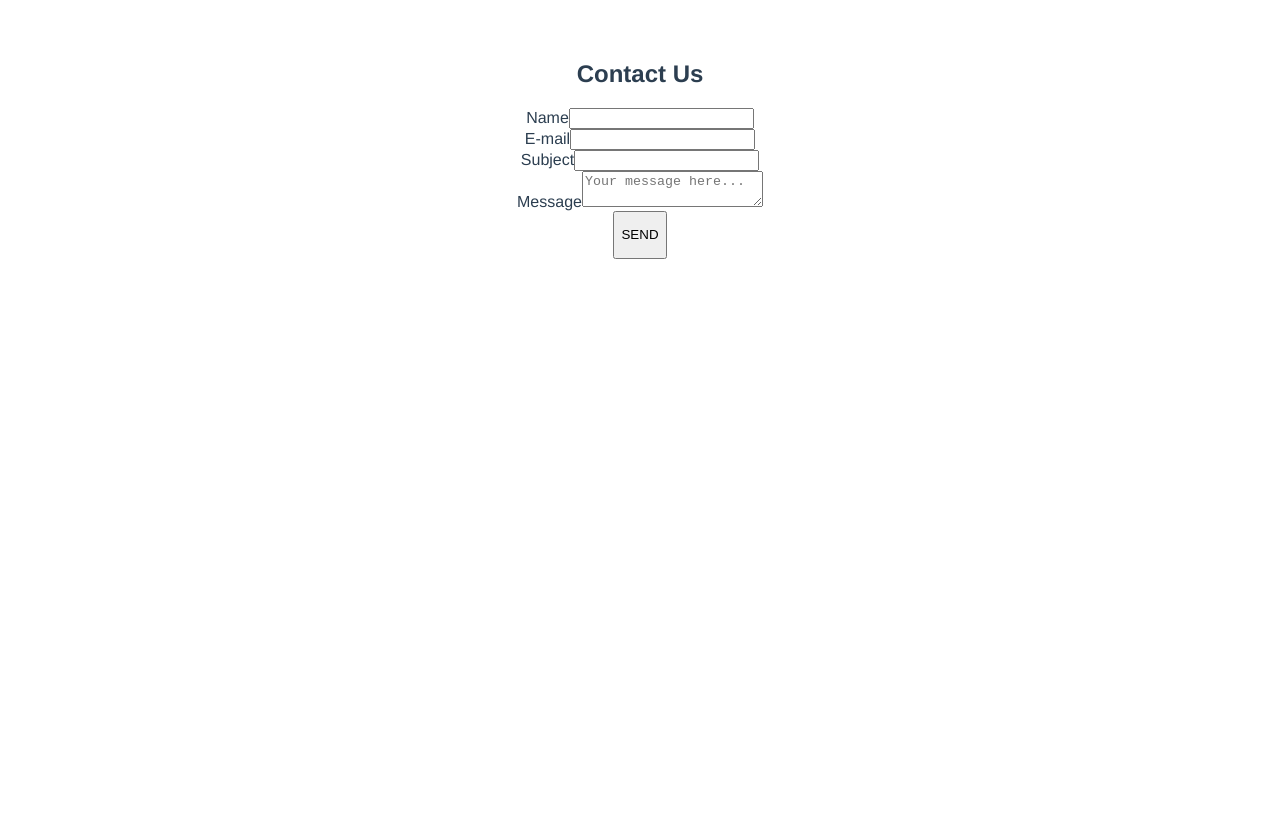
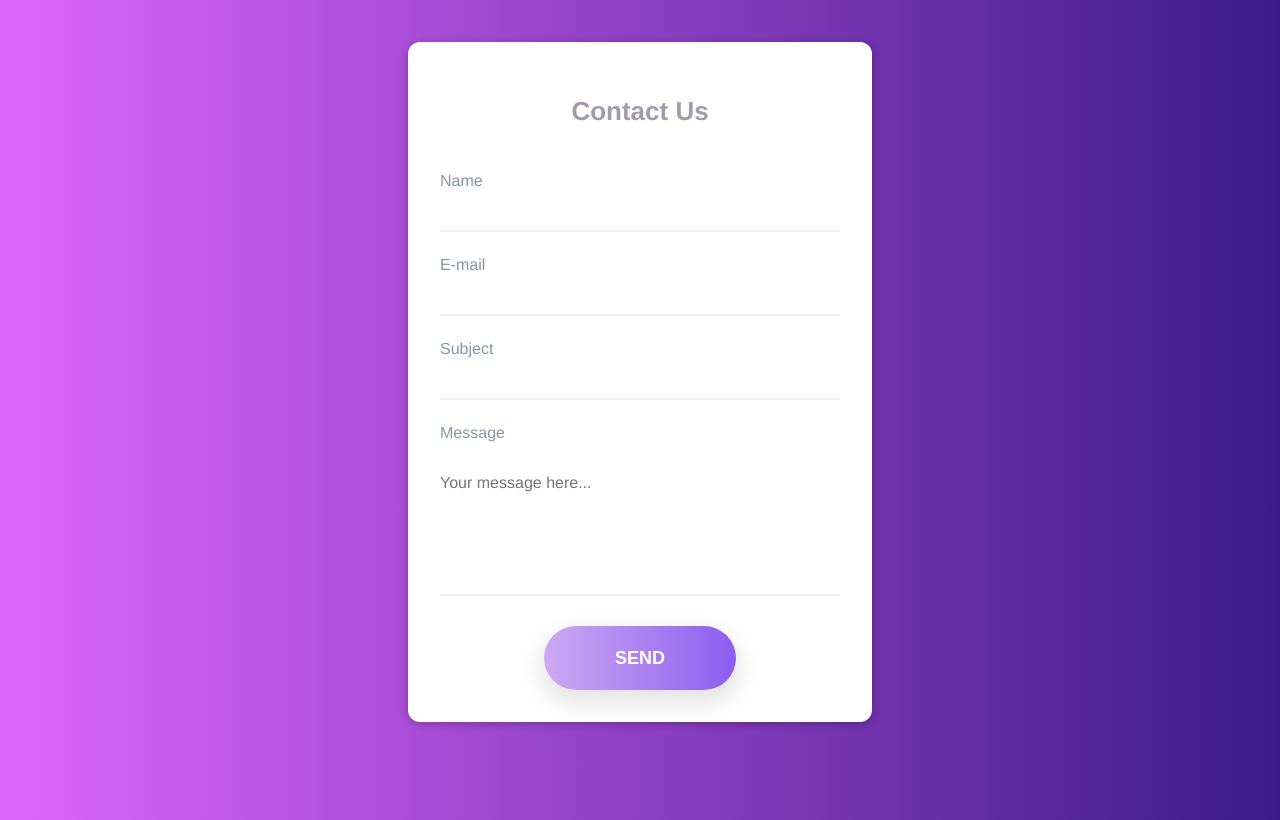
Before and after one commit to EwelinaZet/user-form, a Vue app: page / in a window 1280 px wide. Built offline with nearby package versions, Linux system fonts and the light colour scheme.

Commit message:
add styles

```diff
--- a/src/App.vue
+++ b/src/App.vue
@@ -17,12 +17,17 @@ export default class App extends Vue {}
 </script>
 
 <style>
+body{
+  margin: 0;
+}
 #app {
   font-family: Avenir, Helvetica, Arial, sans-serif;
   -webkit-font-smoothing: antialiased;
   -moz-osx-font-smoothing: grayscale;
   text-align: center;
   color: #2c3e50;
-  margin-top: 60px;
+  height: 100vh;
+  background: linear-gradient(to right, #dd65ff, #3d1b86);
+  padding: 10px;
 }
 </style>
--- a/src/components/TheForm.vue
+++ b/src/components/TheForm.vue
@@ -89,5 +89,92 @@ export default class TheForm extends Vue {
 
 <!-- Add 'scoped' attribute to limit CSS to this component only -->
 <style scoped>
-
+.form {
+  margin: 2rem auto;
+  max-width: 25rem;
+  border-radius: 12px;
+  box-shadow: 0 2px 8px rgba(0, 0, 0, 0.26);
+  padding: 2rem;
+  background-color: #ffffff;
+  position: relative;
+}
+.form-title {
+  font-size: 26px;
+  font-weight: bold;
+  font-stretch: extra-expanded;
+  color: #a59aac;
+}
+.form-control.invalid input {
+  border-color: #9700ff;
+}
+.form-control.invalid label {
+  color: #9700ff;
+}
+.form-control {
+  display: flex;
+  flex-direction: column;
+  position: relative;
+  padding-top: 1.5rem;
+}
+.input-label {
+  color: #8597a3;
+  position: absolute;
+  top: 1.5rem;
+  transition: .25s ease;
+}
+.input-label.active {
+  color: #6658d3;
+  transform: translateY(-1.5rem);
+}
+.input-field {
+  border: 0;
+  background-color: transparent;
+  border-bottom: 2px solid #eee;
+  font: inherit;
+  font-size: 1rem;
+  padding: 1.25rem 0;
+}
+.input-field:focus{
+  outline: 0;
+  border-bottom-color: rgb(182, 182, 182);
+  padding: 1.5rem .25rem 0;
+  transition: .25s ease;
+}
+.input-notificatioin {
+  font-size: 14px;
+  color: gray;
+}
+textarea {
+  min-height: 100px;
+  margin-top: 30px;
+  color:gray;
+  resize: none;
+}
+button {
+  background: linear-gradient(to right, #cda9f2, #8c5df0);
+  border-radius: 10rem;
+  margin-top: 30px;
+  width: 12rem;
+  height: 4rem;
+  font-size: 18px;
+  justify-content: center;
+  align-items: center;
+  flex-direction: column;
+  box-shadow: 0px 10px 20px 5px rgba(0, 0, 0, 0.1);
+  cursor: pointer;
+  border: none;
+  color: white;
+  font-weight: bold;
+  font-stretch: ultra-condensed;
+  transition: 1s ease;
+}
+button.active{
+  background-color: royalblue;
+  color: #ffffff;
+}
+.button-content {
+  display: flex;
+  justify-content: center;
+  align-items: center;
+}
 </style>
```
